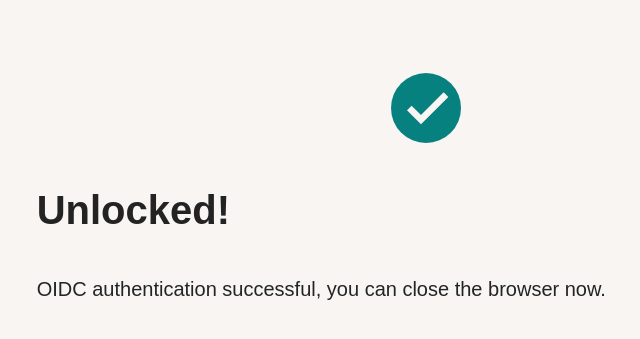
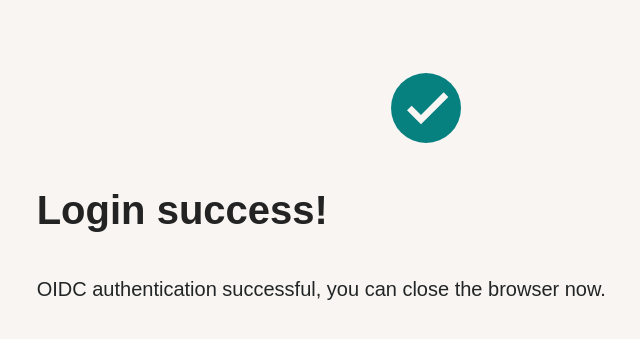
Before and after one commit to tzing/secrets.env, a Python web app: template secrets_env/templates/oidc-success.html in a window 1280 px wide. Shown: the top 339 px of the page, without its empty margins (214-854 px from the left). Run offline with Jinja, Linux system fonts and the light colour scheme; the template is opened without the code that fills it, so the values that code supplies are empty.

Commit message:
fix title

```diff
--- a/secrets_env/templates/oidc-success.html
+++ b/secrets_env/templates/oidc-success.html
@@ -8,7 +8,7 @@
     <title>OIDC Authentication Success</title>
 
     <style>
-        /* color palettes: https://www.happyhues.co/palettes/8 */
+        /* color palette: https://www.happyhues.co/palettes/8 */
         html {
             background-color: #f8f5f2;
         }
@@ -43,7 +43,7 @@
             <polygon fill="#f8f5f2" points="34.6,14.6 21,28.2 15.4,22.6 12.6,25.4 21,33.8 37.4,17.4" />
         </svg>
 
-        <h1>Unlocked!</h1>
+        <h1>Login success!</h1>
         <p>OIDC authentication successful, you can close the browser now.</p>
 
     </main>
```
